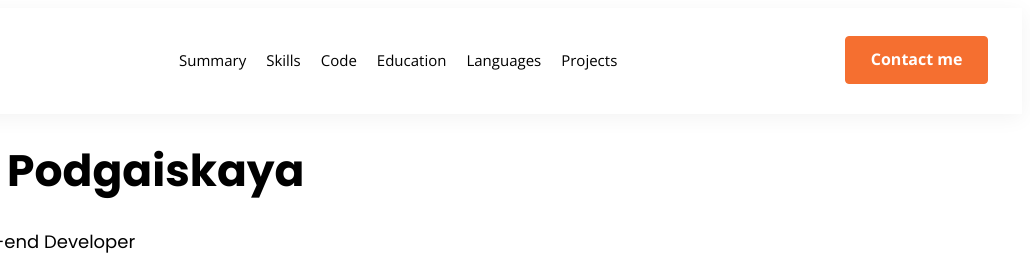
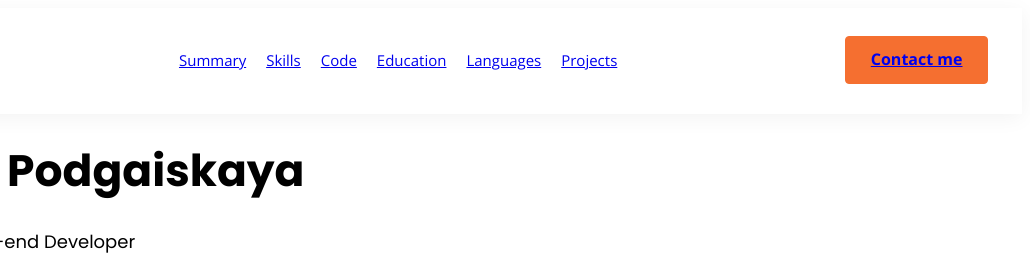
Before and after one commit to Grazhina/rsschool-cv, a website: page index.html in a window 1280 px wide. Shown: the top 271 px of the page, 250-1280 px from the left. Drawn offline with nearby package versions, Linux system fonts and the light colour scheme.

Commit message:
feat: add links

```diff
--- a/index.html
+++ b/index.html
@@ -14,16 +14,16 @@
                     <a href="#" class="cv"><img src="./img/3.png" alt="Curriculum Vitae"></a>
                     <nav class="header_navigation">
                         <ul class="navigation">
-                            <li class="navigation__link">Summary</li>
-                            <li class="navigation__link">Skills</li>
-                            <li class="navigation__link">Code</li>
-                            <li class="navigation__link">Education</li>
-                            <li class="navigation__link">Languages</li>
-                            <li class="navigation__link">Projects</li>
+                            <li class="navigation__link"><a href="#tools">Summary</a></li>
+                            <li class="navigation__link"><a href="#skills">Skills</a></li>
+                            <li class="navigation__link"><a href="#code">Code</a></li>
+                            <li class="navigation__link"><a href="#education">Education</a></li>
+                            <li class="navigation__link"><a href="#languages">Languages</a></li>
+                            <li class="navigation__link"><a href="#projects">Projects</a></li>
                             </ul>
                     </nav>
                     <div class="header__button">
-                        <button class="button button_colored" type="button">Contact me</button>
+                        <button class="button button_colored" type="button"><a href="#contact-me">Contact me</a></button>
                     </div>
                 </div>
             </header>
@@ -38,7 +38,7 @@
                     </div>
                 </section>
                 <section class="tools">
-                    <div class="wrapper">
+                    <div class="wrapper" id="tools">
                         <h2 class="tools__title">Summary</h2>
                         <p>I worked as an internet marketer for the last 5 years. I decided to change profession to get to the sphere of IT technologies, because it is future.</p>
                         <div class="layout-2-column">
@@ -71,7 +71,7 @@
                     </div>
                 </section>
                 <section class="skills">
-                    <div class="wrapper">
+                    <div class="wrapper" id="skills">
                         <h2 class="skills__title">Skills</h2>
                         <ul class="skills">
                             <li>Git: level Stage0</li>
@@ -82,7 +82,7 @@
                     </div>
                 </section>
                 <section class="code">
-                    <div class="wrapper">
+                    <div class="wrapper" id="code">
                         <h2 class="code__title">Code</h2>
                         <pre class="code-class">
                             function multiply(a, b){
@@ -92,14 +92,14 @@
                     </div>
                 </section>
                 <section class="education">
-                    <div class="wrapper">
+                    <div class="wrapper" id="education">
                         <h2 class="education__title">Education</h2>
                         <p>Belarussian State Economic University</p>
                         <p>Pre-School 2022 RS School</p>
                     </div>
                 </section>
                 <section class="languages">
-                    <div class="wrapper">
+                    <div class="wrapper" id="languages">
                         <h2 class="languages__title">Languages</h2>
                         <ul class="languages">
                             <li>English: Intermediate (B1)</li>
@@ -108,13 +108,13 @@
                     </div>
                 </section>
                 <section class="projects">
-                    <div class="wrapper">
+                    <div class="wrapper" id="projects">
                         <h2 class="projects__title">Projects</h2>
                         <a href="https://grazhina.github.io/rsschool-cv/cv">Curriculum Vitae</a>
                     </div>
                 </section>
                 <section class="contact-me">
-                    <div class="wrapper">
+                    <div class="wrapper" id="contact-me">
                         <h2>Contact me</h2>
                         <div class="layout-2-column">
                             <div class="contact-me__content">
```
